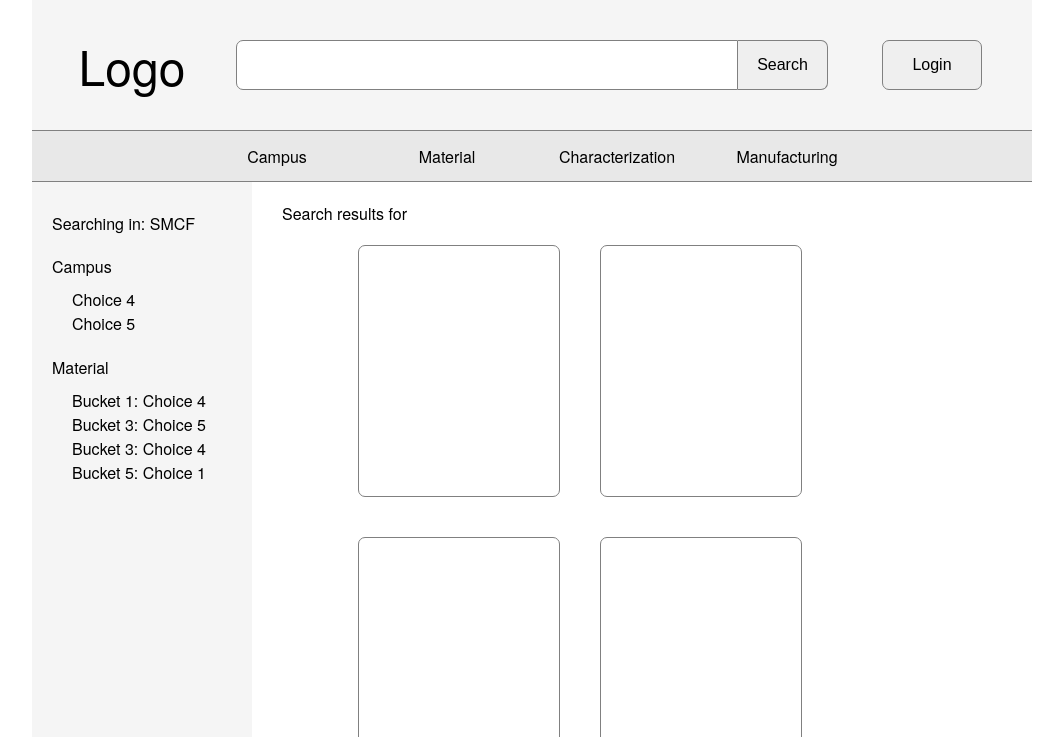
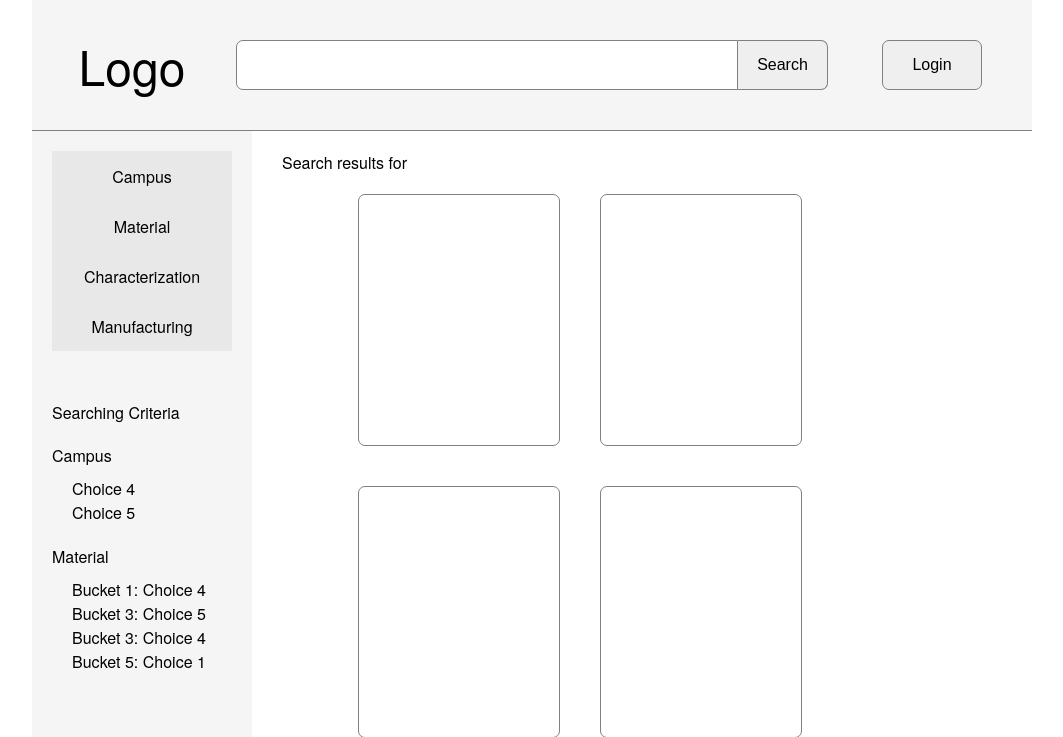
Before and after one commit to jzfqiu/IME-Inventory-Database, a Flask app: page /demo in a window 1280 px wide. Shown: the top 737 px of the page, without its empty margins (160-1223 px from the left). Run offline with Flask 2, Linux system fonts and the light colour scheme; some libraries are stand-ins or nearby versions.

Commit message:
moved catNav

```diff
--- a/web/static/demo.css
+++ b/web/static/demo.css
@@ -46,6 +46,7 @@ p {
     height: 130px;
     display: flex;
     background: whitesmoke;
+    border-bottom: 1px solid gray;
 }
 
 .top-logo__wrapper {
@@ -111,19 +112,6 @@ p {
     height: 52px;
 }
 
-.catNav__wrapper {
-    width: 1000px;
-    border: 1px solid gray;
-    border-left: 0;
-    border-right: 0;
-    justify-content: center;
-}
-
-.catNav__cat {
-    width: 170px;
-    margin: auto 0;
-}
-
 .catNav__cat--hover {
     background: lightgray;
     width: 168px;
@@ -140,13 +128,13 @@ p {
 /* ============== dropdown ============== */
 .catDropdown {
     position: absolute;
-    top: 181px;
+    top: 130px;
     width: 70%;
     max-width: 780px;
     min-width: 440px;
     margin: auto 0 auto 218px;
     display: none;
-    border: 1px solid gray;
+    border-top: 1px solid gray;
     background: lightgray;
 }
 
@@ -184,36 +172,26 @@ p {
     background: whitesmoke;
 }
 
-.sidebar-divisions__wrapper {
+.sidebar-catNav__wrapper {
     min-width: 180px;
-    margin: 40px 20px;
+    margin: 20px 20px;
+    height: 200px;
     display: flex;
     flex-wrap: wrap;
 }
 
-.sidebar-divisions__division {
-    width: 88px;
-    height: 60px;
-    display: flex;
-    border-left: 1px solid gray;
-    border-bottom: 1px solid gray;
+.sidebar-catNav__cat {
+    width: 180px;
 }
 
-.sidebar-divisions__text {
+.sidebar-catNav__cat--hover {
+    background: lightgray;
+}
+
+.sidebar-catNav__text {
     margin: auto;
 }
 
-.division--top {
-    width: 177px;
-    border-top: 1px solid gray;
-    border-right: 1px solid gray;
-    border-radius: 7px 7px 0 0;
-}
-
-.border--right {border-right: 1px solid gray}
-
-.border--radius__left {border-radius: 0 0 0 7px;}
-.border--radius__right {border-radius: 0 0 7px 0;}
 
 .sidebar-refine__wrapper {
     min-width: 180px;
--- a/web/static/demo.js
+++ b/web/static/demo.js
@@ -2,7 +2,7 @@
 
 // dropdown DOMs
 let doms = {
-    navArr: Array.from(document.getElementsByClassName('catNav__cat')),
+    navArr: Array.from(document.getElementsByClassName('sidebar-catNav__cat')),
     dpArr: Array.from(document.getElementsByClassName('catDropdown'))
 };
 
@@ -14,14 +14,18 @@ function toggleDropdown() {
 
     // functions displaying/hiding dropdown given id
     function displayDropdown() {
-        let dropdown = document.getElementById(displayedID);
+        let dropdown = document.getElementById(displayedID + 'Dropdown');
+        let nav = document.getElementById(displayedID);
         dropdown.style.display = 'flex';
+        nav.classList.add('sidebar-catNav__cat--hover')
     }
 
     function hideDropdown() {
         if (displayedID) {
-            let dropdown = document.getElementById(displayedID);
+            let dropdown = document.getElementById(displayedID+ 'Dropdown');
+            let nav = document.getElementById(displayedID);
             dropdown.style.display = 'none';
+            nav.classList.remove('sidebar-catNav__cat--hover')
         }
     }
 
@@ -43,7 +47,7 @@ function toggleDropdown() {
 
     // if we hover class catNav__cat, get its id and toggle property in the status object
     doms.navArr.forEach(e => e.addEventListener('mouseenter', event => {
-        displayedID = event.target.id + 'Dropdown';
+        displayedID = event.target.id;
         dropdownStatus.onNav = true;
     }));
     doms.navArr.forEach(e => e.addEventListener('mouseleave', () => {
--- a/web/templates/demo.html
+++ b/web/templates/demo.html
@@ -27,15 +27,6 @@
 </section>
 
 
-<section class="catNav catNav__borderAdjust">
-    <div class="catNav catNav__wrapper">
-        {% for cat in cats %}
-        <div class="catNav catNav__cat" id="cat{{loop.index}}"><p class="catNav__text">{{ cat.name }}</p></div>
-        {% endfor %}
-    </div>
-</section>
-
-
 <!--------------- dropdown --------------->
 
 {% for cat in cats %}
@@ -60,26 +51,17 @@
 
 
 <section class="sidebar">
-<!--    <div class="sidebar-divisions__wrapper">-->
-<!--        <div class="sidebar-divisions__division division&#45;&#45;top sidebar-divisions__division&#45;&#45;selected" id="all">-->
-<!--            <a class="sidebar-divisions__text" href="#">Search All Divisions</a>-->
-<!--        </div>-->
-<!--        <div class="sidebar-divisions__division" id="division1">-->
-<!--            <a class="sidebar-divisions__text" href="#">SMCF</a></div>-->
-<!--        <div class="sidebar-divisions__division border&#45;&#45;right" id="division2">-->
-<!--            <a class="sidebar-divisions__text" href="#">BSD</a></div>-->
-<!--        <div class="sidebar-divisions__division" id="division3">-->
-<!--            <a class="sidebar-divisions__text" href="#">Geosci</a></div>-->
-<!--        <div class="sidebar-divisions__division border&#45;&#45;right" id="division4">-->
-<!--            <a class="sidebar-divisions__text" href="#">MRSEC</a></div>-->
-<!--        <div class="sidebar-divisions__division border&#45;&#45;radius__left" id="division5">-->
-<!--            <a class="sidebar-divisions__text" href="#">PNF</a></div>-->
-<!--        <div class="sidebar-divisions__division border&#45;&#45;right border&#45;&#45;radius__right" id="division6">-->
-<!--            <a class="sidebar-divisions__text" href="#">Other</a></div>-->
-<!--    </div>-->
+
+    <div class="catNav sidebar-catNav__wrapper">
+        {% for cat in cats %}
+        <div class="catNav sidebar-catNav__cat" id="cat{{loop.index}}">
+            <p class="sidebar-catNav__text">{{ cat.name }}</p>
+        </div>
+        {% endfor %}
+    </div>
 
     <div class="sidebar-refine__wrapper">
-        <p class="sidebar-refine__cat">Searching in: SMCF</p>
+        <p class="sidebar-refine__cat">Searching Criteria</p>
 
         <p class="sidebar-refine__cat">Campus</p>
         <ul class="sidebar-refine__list">
```
